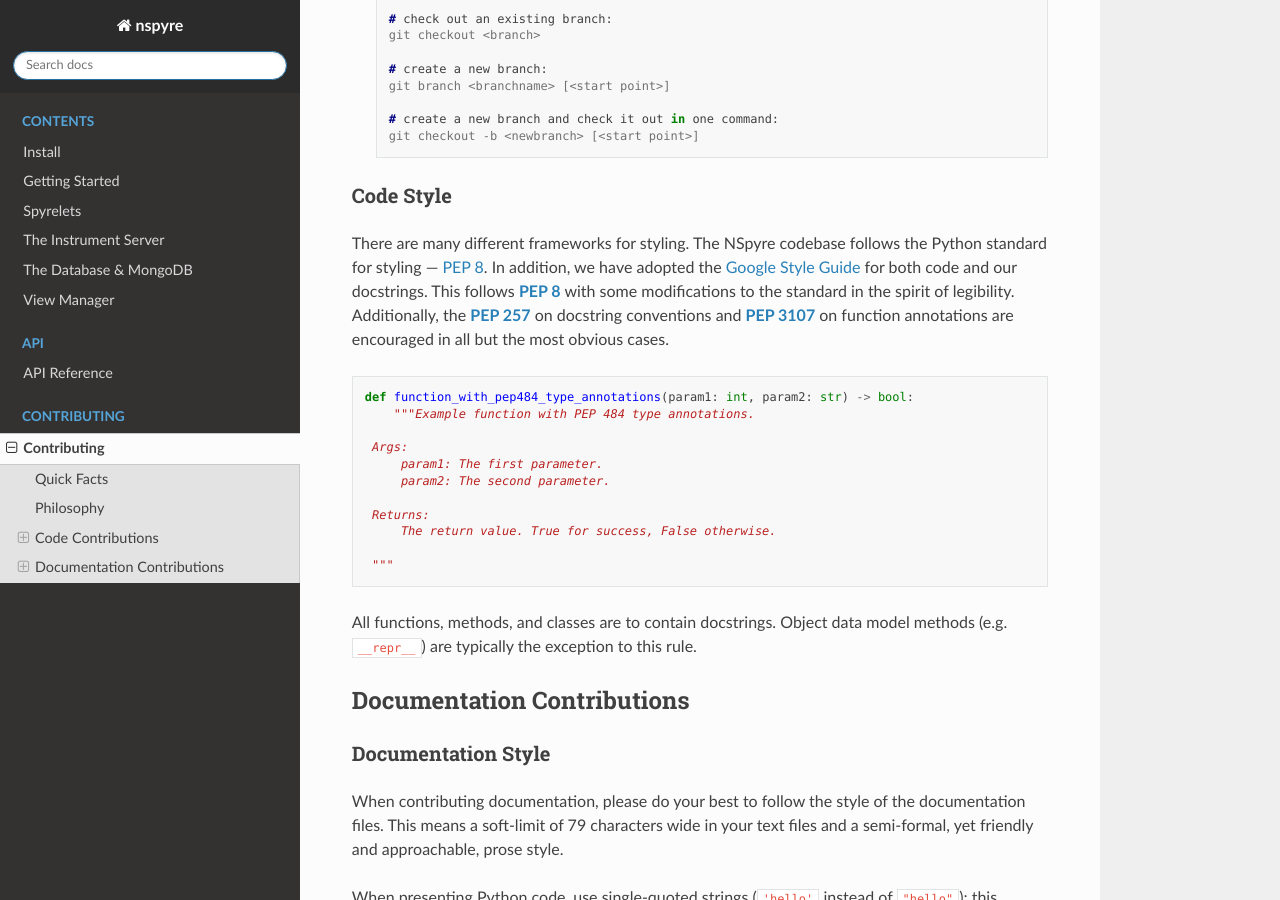
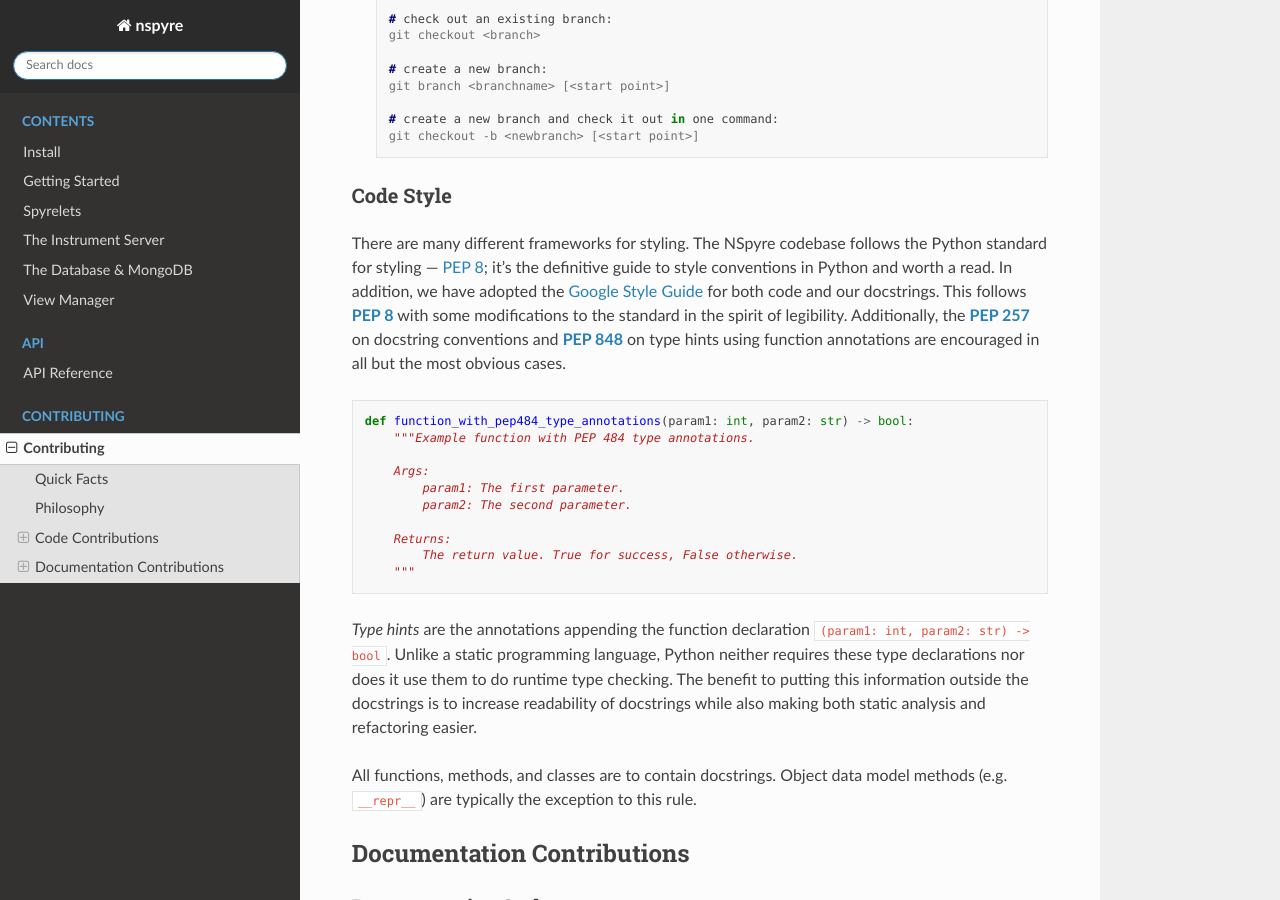
Before and after one commit to nspyre-org/nspyre, a Sphinx documentation site: the page built from docs/contributing.rst, in a window 1280 px wide and 900 px high, scrolled down 5522 px. Built offline with Sphinx 7.4.7 and the Read the Docs theme 2.0.0, drawn with Linux system fonts in a browser that asks for light colours.

Commit message:
Update contributing.rst

```diff
--- a/docs/contributing.rst
+++ b/docs/contributing.rst
@@ -184,21 +184,22 @@ There's a few more important considerations that should be made when setting up
 Code Style
 ----------
 
-There are many different frameworks for styling. The NSpyre codebase follows the Python standard for styling — `PEP 8 <https://pep8.org>`_. In addition, we have adopted the `Google Style Guide <https://google.github.io/styleguide/pyguide.html>`_ for both code and our docstrings. This follows :pep:`8` with some modifications to the standard in the spirit of legibility. Additionally, the :pep:`257` on docstring conventions and :pep:`3107` on function annotations are encouraged in all but the most obvious cases.
+There are many different frameworks for styling. The NSpyre codebase follows the Python standard for styling — `PEP 8 <https://pep8.org>`_; it's the definitive guide to style conventions in Python and worth a read. In addition, we have adopted the `Google Style Guide <https://google.github.io/styleguide/pyguide.html>`_ for both code and our docstrings. This follows :pep:`8` with some modifications to the standard in the spirit of legibility. Additionally, the :pep:`257` on docstring conventions and :pep:`848` on type hints using function annotations are encouraged in all but the most obvious cases.
 
 .. code-block:: python
 
    def function_with_pep484_type_annotations(param1: int, param2: str) -> bool:
        """Example function with PEP 484 type annotations.
 
-    Args:
-        param1: The first parameter.
-        param2: The second parameter.
+       Args:
+           param1: The first parameter.
+           param2: The second parameter.
 
-    Returns:
-        The return value. True for success, False otherwise.
+       Returns:
+           The return value. True for success, False otherwise.
+       """
 
-    """
+*Type hints* are the annotations appending the function declaration ``(param1: int, param2: str) -> bool``. Unlike a static programming language, Python neither requires these type declarations nor does it use them to do runtime type checking. The benefit to putting this information outside the docstrings is to increase readability of docstrings while also making both static analysis and refactoring easier.
 
 All functions, methods, and classes are to contain docstrings. Object data model methods (e.g. ``__repr__``) are typically the exception to this rule.
 
```
